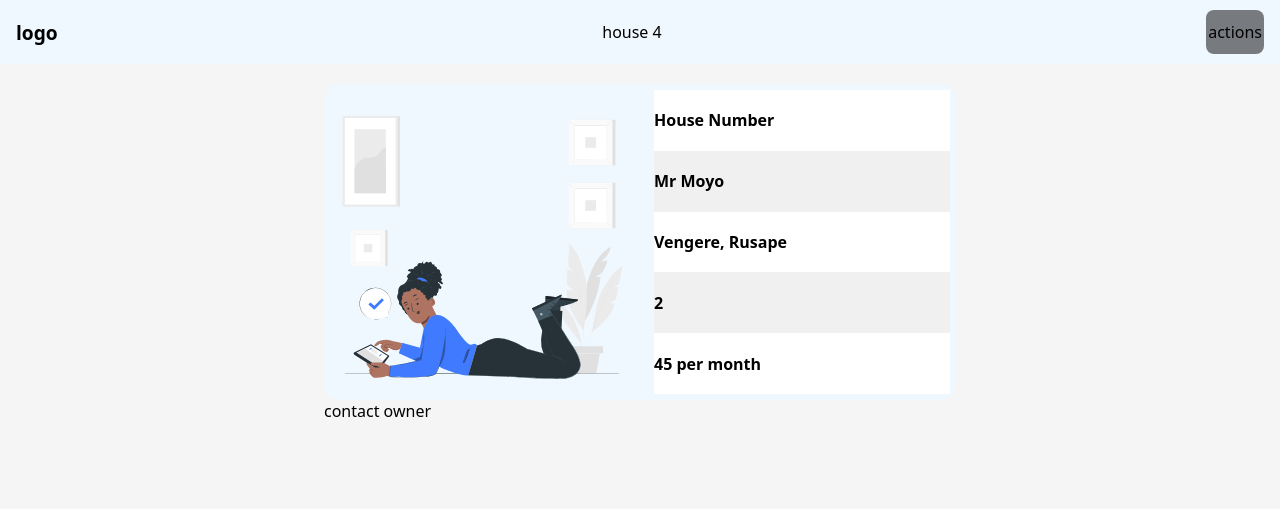
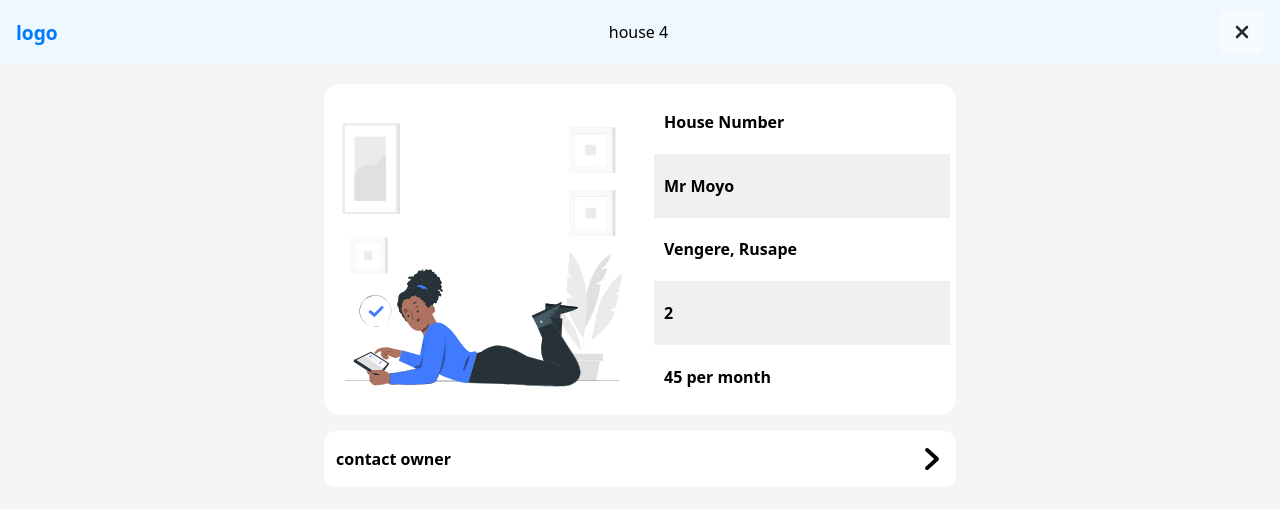
Before and after one commit to cyberrhyc/housegrep, a Django app: template mainApp/templates/proppages/property.html in a window 1280 px wide. Shown: the top 509 px of the page. Run offline with Django 4.2, Linux system fonts and the light colour scheme; the template is opened without the code that fills it, so the values that code supplies are empty.

Commit message:
style pages 3

```diff
--- a/mainApp/forms.py
+++ b/mainApp/forms.py
@@ -34,6 +34,7 @@ class AddPropertyForm(forms.ModelForm):
     Density = forms.ChoiceField(choices=Densities)
     Rooms=forms.IntegerField()
     Features=forms.CharField(widget=forms.Textarea(attrs={'rows': 5, 'cols': 40}))
+    Price=forms.IntegerField()
 
     class Meta:
         model = House
--- a/mainApp/models.py
+++ b/mainApp/models.py
@@ -25,3 +25,4 @@ class House(models.Model):
     Features=models.TextField(default="")
     ownerId=models.ForeignKey(Owner, null=True, on_delete=models.CASCADE)
     Avilability=models.BooleanField(default=False)
+    Price=models.IntegerField(null=True)
--- a/mainApp/templates/proppages/property.html
+++ b/mainApp/templates/proppages/property.html
@@ -36,15 +36,18 @@
         background-color: aliceblue;
         height: clamp(8%, 7vh, 24px);
         align-items: center;
+        position: sticky;
+        top: 0;
     }
 
     .logo {
         font-size: larger;
         font-weight: 700;
+        color: #007bff;
     }
 
     .actions {
-        background-color: rgba(0, 0, 0, 0.5);
+        background-color: rgba(255, 255, 255, 0.5);
         height: 70%;
         place-items: center;
         border-radius: 8px;
@@ -53,6 +56,8 @@
         corner-shape: sqircle;
         display: flex;
         align-items: center;
+        aspect-ratio: 1/1;
+        justify-content: center;
     }
 
     .container {
@@ -70,9 +75,11 @@
         height: fit-content;
         width: clamp(50%, 96vw, 600px);
         box-sizing: border-box;
-        box-sizing: border-box;
         padding: 4px;
-        gap: 8px;
+        gap: 16px;
+        display: flex;
+        flex-direction: column;
+
     }
 
     .img {
@@ -90,7 +97,7 @@
         gap: 8px;
         height: fit-content;
         box-sizing: border-box;
-        background-color: aliceblue;
+        background-color: rgb(255, 255, 255);
         border-radius: 16px;
     }
 
@@ -120,6 +127,10 @@
         aspect-ratio: 4/3;
     }
 
+    .i {
+        padding: 010px;
+    }
+
     .i:nth-child(odd) {
         background-color: white;
     }
@@ -138,6 +149,27 @@
         align-items: center;
         gap: 10px;
     }
+
+    .contactowner {
+        width: 100%;
+        background-color: white;
+        height: 56px;
+        border-radius: 12px;
+        padding: 8px 12px;
+        display: flex;
+        align-items: center;
+        box-sizing: border-box;
+        align-content: center;
+        justify-content: space-between;
+        justify-items: center;
+    }
+
+    .svgic {
+        height: 24px;
+        width: 24px;
+        display: grid;
+        place-content: center;
+    }
 </style>
 
 <body>
@@ -145,11 +177,11 @@
         <div class="logo">
             logo
         </div>
-        <div class="description">
+        <div class="housedescription">
             house 4
         </div>
         <div class="actions">
-            actions
+            <img src="close.svg" alt="" srcset="" class="svgic">
         </div>
     </div>
     <div class="container">
@@ -174,8 +206,9 @@
                     </div>
                 </div>
             </div>
-            <div class="contactowner">
-                contact owner
+            <div class="contactowner fw600">
+                <span>contact owner</span>
+                <span><img src="next.svg" alt="" srcset="" class="svgic"></span>
             </div>
 
         </div>
```
Also changed, not shown: db.sqlite3, mainApp/migrations/0002_house_price.py (added), mainApp/templates/proppages/close.svg (added), mainApp/templates/proppages/menu.svg (added), mainApp/templates/proppages/next.svg (added).
